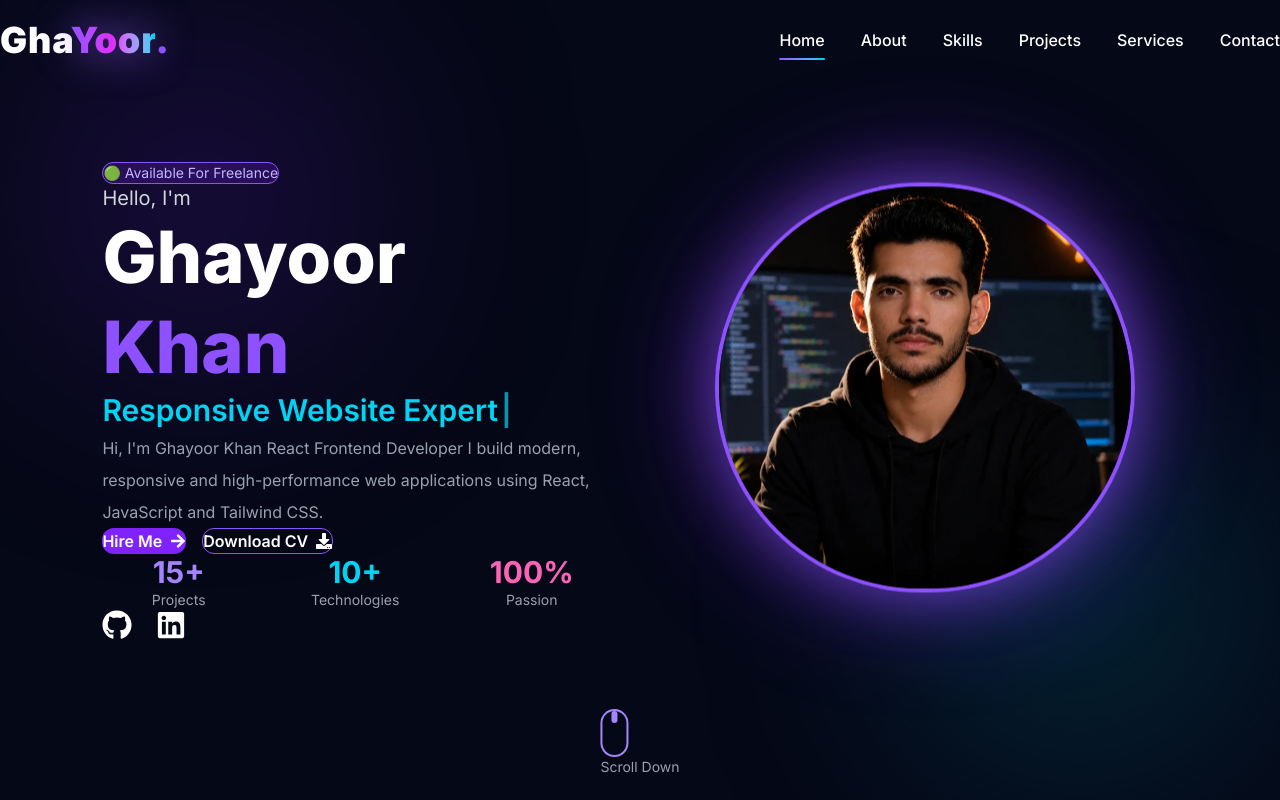
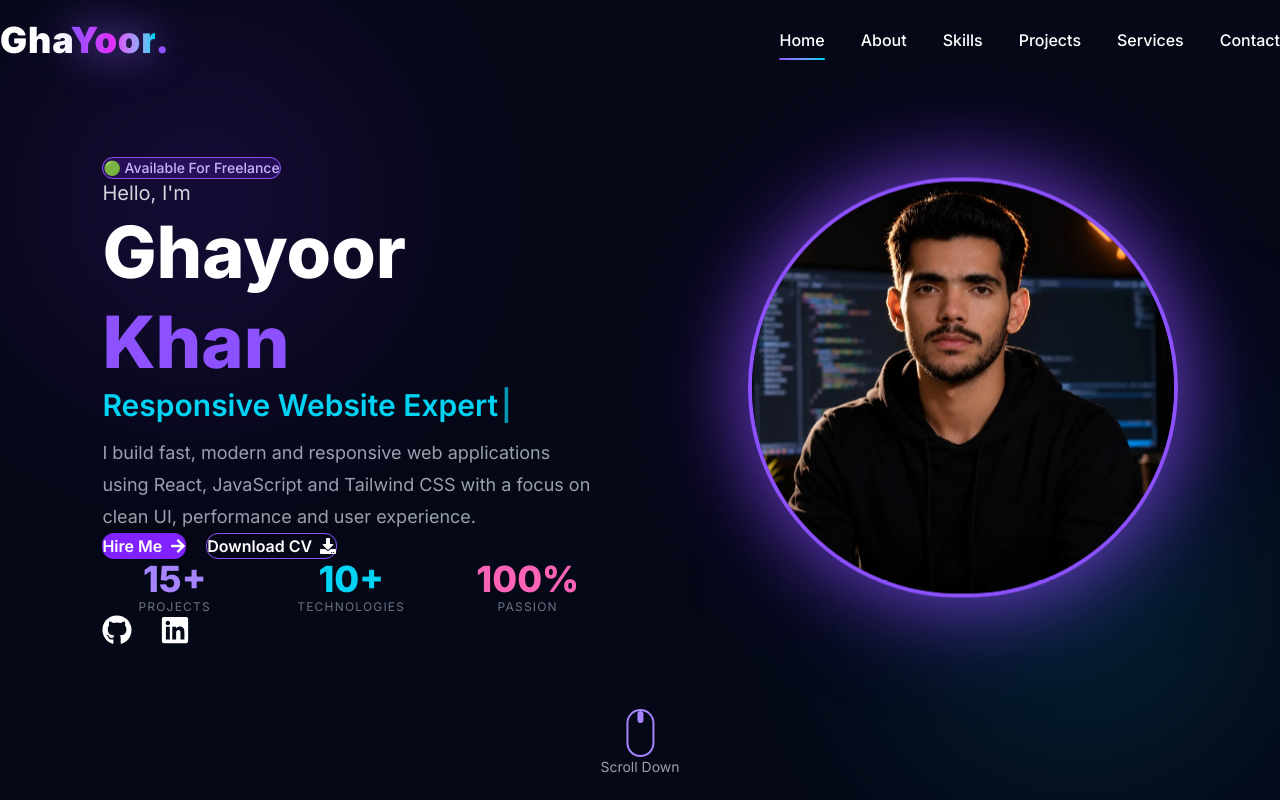
Before and after one commit to DevGhayoor/portfolio-pro, a React (Vite) app: page / in a window 1280 px wide. Shown: the top 800 px of the page. Built offline with nearby package versions, Linux system fonts and the light colour scheme.

Commit message:
Update Hero section

```diff
--- a/src/sections/Hero.jsx
+++ b/src/sections/Hero.jsx
@@ -1,7 +1,12 @@
 import { motion } from "framer-motion";
 import profile from "../assets/images/profile.png";
 import { Typewriter } from "react-simple-typewriter";
-import { FaGithub, FaLinkedin, FaDownload, FaArrowRight } from "react-icons/fa";
+import {
+  FaGithub,
+  FaLinkedin,
+  FaDownload,
+  FaArrowRight,
+} from "react-icons/fa";
 
 function Hero() {
   return (
@@ -13,25 +18,33 @@ function Hero() {
       <div className="absolute top-10 left-10 w-80 h-80 bg-violet-600/20 blur-[120px] rounded-full"></div>
       <div className="absolute bottom-10 right-10 w-80 h-80 bg-cyan-500/20 blur-[120px] rounded-full"></div>
 
-      <div className="max-w-7xl mx-auto w-full grid lg:grid-cols-2 gap-16 items-center relative z-10">
+      <div className="max-w-7xl mx-auto w-full grid lg:grid-cols-2 gap-20 items-center relative z-10">
+
         {/* LEFT */}
+
         <motion.div
           initial={{ opacity: 0, x: -80 }}
           animate={{ opacity: 1, x: 0 }}
           transition={{ duration: 0.8 }}
         >
-          <span className="inline-block px-4 py-2 rounded-full bg-violet-600/20 border border-violet-500 text-violet-300 text-sm">
+
+          <span className="inline-flex items-center px-5 py-2 rounded-full bg-violet-600/20 border border-violet-500 text-violet-300 text-sm font-medium">
             🟢 Available For Freelance
           </span>
 
-          <h2 className="mt-8 text-gray-300 text-xl">Hello, I'm</h2>
+          <h2 className="mt-8 text-gray-300 text-xl">
+            Hello, I'm
+          </h2>
 
-          <h1 className="mt-2 text-5xl md:text-7xl font-extrabold text-white leading-tight">
+          <h1 className="mt-3 text-5xl md:text-7xl font-extrabold leading-tight">
             Ghayoor <br />
-            <span className="text-violet-500">Khan</span>
+            <span className="text-violet-500">
+              Khan
+            </span>
           </h1>
 
-          <div className="mt-6 text-2xl md:text-3xl font-semibold text-cyan-400 h-10">
+          <div className="mt-7 text-2xl md:text-3xl font-semibold text-cyan-400 min-h-[50px]">
+
             <Typewriter
               words={[
                 "Frontend React Developer",
@@ -43,23 +56,27 @@ function Hero() {
               cursor
               cursorStyle="|"
               typeSpeed={70}
-              deleteSpeed={50}
-              delaySpeed={1500}
+              deleteSpeed={45}
+              delaySpeed={1700}
             />
+
           </div>
 
-          <p className="mt-6 max-w-xl text-gray-400 leading-8">
-            Hi, I'm Ghayoor Khan React Frontend Developer I build modern,
-            responsive and high-performance web applications using React,
-            JavaScript and Tailwind CSS.
+          <p className="mt-7 max-w-xl text-gray-400 leading-8 text-lg">
+
+            I build fast, modern and responsive web applications
+            using React, JavaScript and Tailwind CSS with a focus
+            on clean UI, performance and user experience.
+
           </p>
 
           {/* Buttons */}
 
-          <div className="mt-10 flex flex-wrap gap-4">
+          <div className="flex flex-wrap gap-5 mt-14">
+
             <a
               href="#contact"
-              className="flex items-center gap-2 bg-violet-600 hover:bg-violet-700 hover:shadow-[0_0_35px_rgba(139,92,246,.6)] transition-all duration-300 px-7 py-4 rounded-xl text-white font-semibold"
+              className="flex items-center gap-2 px-8 py-4 rounded-xl bg-violet-600 hover:bg-violet-700 hover:shadow-[0_0_40px_rgba(139,92,246,.6)] transition-all duration-300 font-semibold"
             >
               Hire Me
               <FaArrowRight />
@@ -68,53 +85,81 @@ function Hero() {
             <a
               href="/resume.pdf"
               download
-              className="flex items-center gap-2 border border-violet-500 hover:bg-violet-600 hover:shadow-[0_0_35px_rgba(139,92,246,.6)] transition-all duration-300 px-7 py-4 rounded-xl text-white font-semibold"
+              className="flex items-center gap-2 px-8 py-4 rounded-xl border border-violet-500 hover:bg-violet-600 hover:shadow-[0_0_40px_rgba(139,92,246,.5)] transition-all duration-300 font-semibold"
             >
               Download CV
               <FaDownload />
             </a>
+
           </div>
-          <div className="grid grid-cols-3 gap-6 mt-10">
+
+          {/* Stats */}
+
+          <div className="grid grid-cols-3 gap-8 mt-16 max-w-xl">
+
             <div className="text-center">
-              <h3 className="text-3xl font-bold text-violet-400">15+</h3>
-              <p className="text-gray-400 text-sm mt-1">Projects</p>
+
+              <h3 className="text-4xl font-extrabold text-violet-400">
+                15+
+              </h3>
+
+              <p className="text-gray-500 uppercase tracking-widest text-xs mt-3">
+                Projects
+              </p>
+
             </div>
 
             <div className="text-center">
-              <h3 className="text-3xl font-bold text-cyan-400">10+</h3>
-              <p className="text-gray-400 text-sm mt-1">Technologies</p>
+
+              <h3 className="text-4xl font-extrabold text-cyan-400">
+                10+
+              </h3>
+
+              <p className="text-gray-500 uppercase tracking-widest text-xs mt-3">
+                Technologies
+              </p>
+
             </div>
 
             <div className="text-center">
-              <h3 className="text-3xl font-bold text-pink-400">100%</h3>
-              <p className="text-gray-400 text-sm mt-1">Passion</p>
+
+              <h3 className="text-4xl font-extrabold text-pink-400">
+                100%
+              </h3>
+
+              <p className="text-gray-500 uppercase tracking-widest text-xs mt-3">
+                Passion
+              </p>
+
             </div>
+
           </div>
 
           {/* Social */}
 
-          <div className="flex gap-6 mt-10">
+          <div className="flex gap-7 mt-14">
+
             <a
               href="https://github.com/DevHGhayoor"
               target="_blank"
               rel="noreferrer"
-              className="text-3xl text-gray-400 hover:text-white hover:scale-125 transition"
+              className="text-3xl text-gray-400 hover:text-white hover:scale-125 transition duration-300"
             >
               <FaGithub />
             </a>
 
             <a
               href="#"
-              className="text-3xl text-gray-400 hover:text-blue-400 hover:scale-125 transition"
+              className="text-3xl text-gray-400 hover:text-blue-400 hover:scale-125 transition duration-300"
             >
               <FaLinkedin />
             </a>
+
           </div>
+
         </motion.div>
 
-        {/* RIGHT */}
-
-        <motion.div
+               <motion.div
           initial={{ opacity: 0, x: 80 }}
           animate={{
             opacity: 1,
@@ -130,21 +175,24 @@ function Hero() {
               ease: "easeInOut",
             },
           }}
-          className="flex justify-center"
+          className="flex justify-center lg:justify-end"
         >
           <div className="relative">
+
             <div className="absolute inset-0 rounded-full bg-violet-600 blur-3xl opacity-40 animate-pulse"></div>
 
             <img
               src={profile}
-              alt="Profile"
-              className="relative w-72 md:w-[420px] rounded-full border-4 border-violet-500 shadow-[0_0_60px_rgba(139,92,246,.6)]"
+              alt="Ghayoor Khan"
+              className="relative w-72 sm:w-80 md:w-[430px] rounded-full border-4 border-violet-500 shadow-[0_0_70px_rgba(139,92,246,.6)] hover:scale-105 transition duration-500"
             />
+
           </div>
         </motion.div>
+
       </div>
 
-      {/* Scroll */}
+      {/* Scroll Indicator */}
 
       <motion.div
         animate={{ y: [0, 10, 0] }}
@@ -152,16 +200,22 @@ function Hero() {
           duration: 1.5,
           repeat: Infinity,
         }}
-        className="absolute bottom-8 left-1/2 -translate-x-1/2 text-center"
+        className="absolute bottom-8 left-1/2 -translate-x-1/2 hidden md:block"
       >
-        <a href="#about">
+        <a
+          href="#about"
+          className="flex flex-col items-center"
+        >
           <div className="w-7 h-12 border-2 border-violet-400 rounded-full flex justify-center">
             <div className="w-1.5 h-3 bg-violet-400 rounded-full mt-2"></div>
           </div>
 
-          <p className="text-gray-400 text-sm mt-2">Scroll Down</p>
+          <p className="text-gray-400 text-sm mt-3">
+            Scroll Down
+          </p>
         </a>
       </motion.div>
+
     </section>
   );
 }
```
